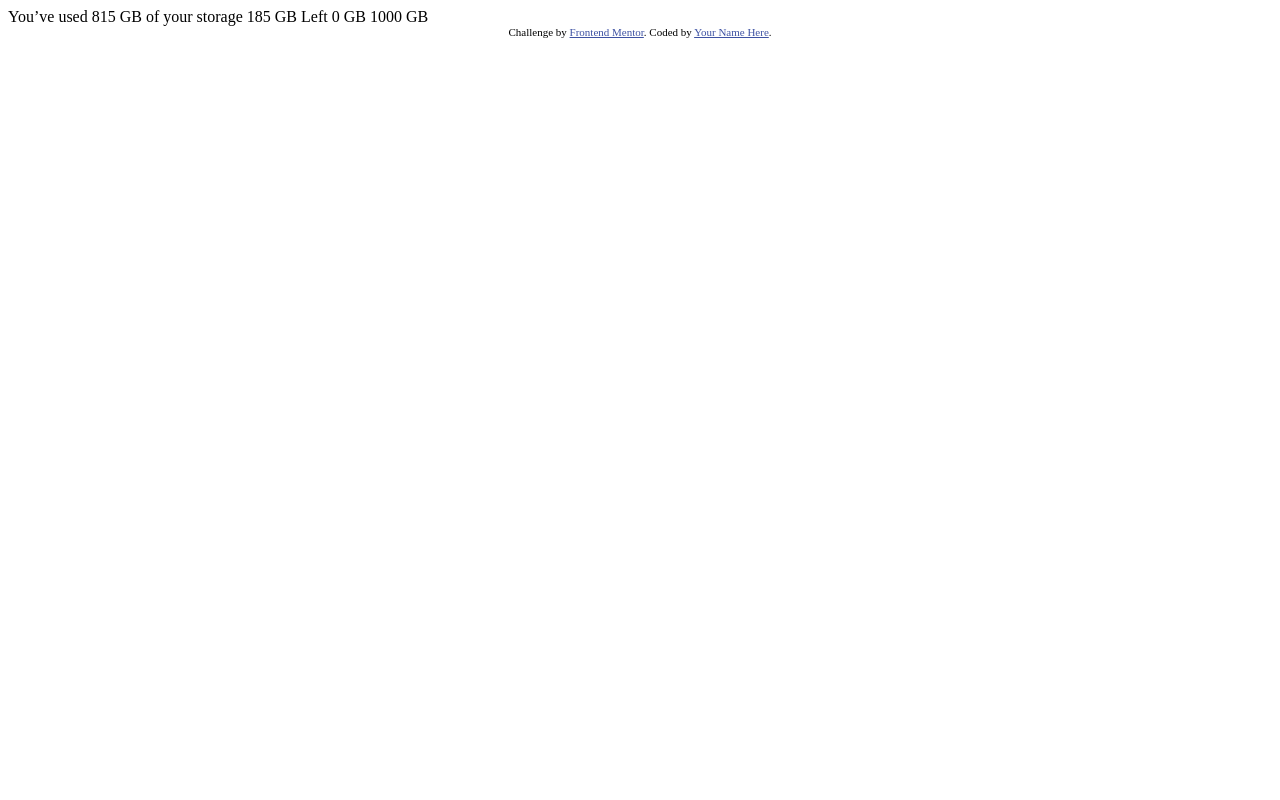
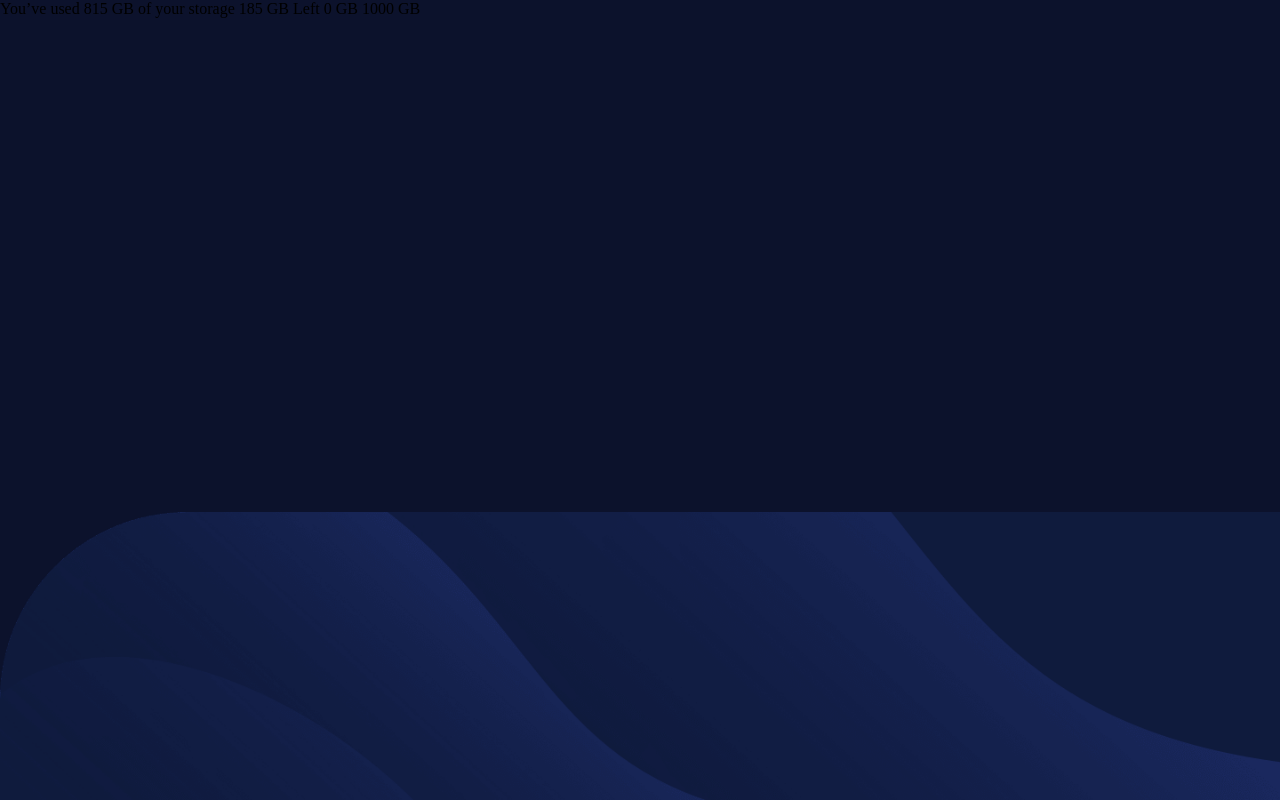
Before and after one commit to giorgi-gagnidze/fylo-data-storage-component-master, a plain HTML site: page index.html in a window 1280 px wide. Drawn offline with Linux system fonts and the light colour scheme.

Commit message:
Add style and font link, reset some styles, add background color and image

```diff
--- /dev/null
+++ b/CSS/style.css
@@ -0,0 +1,21 @@
+* {
+  margin: 0;
+  padding: 0;
+  box-sizing: border-box;
+}
+
+:root {
+  --pale-blue: hsl(243, 100%, 93%);
+  --grayish-blue: hsl(229, 7%, 55%);
+  --dark-blue: hsl(228, 56%, 26%);
+  --very-dark-blue: hsl(229, 57%, 11%);
+}
+
+body {
+  min-height: 100vh;
+  background-color: var(--very-dark-blue);
+  background-image: url(../images/bg-desktop.png);
+  background-repeat: no-repeat;
+  background-size: 100%;
+  background-position: 100% 120%;
+}
--- a/index.html
+++ b/index.html
@@ -1,31 +1,25 @@
 <!DOCTYPE html>
 <html lang="en">
-<head>
-  <meta charset="UTF-8">
-  <meta name="viewport" content="width=device-width, initial-scale=1.0"> <!-- displays site properly based on user's device -->
+  <head>
+    <meta charset="UTF-8" />
+    <meta name="viewport" content="width=device-width, initial-scale=1.0" />
+    <!-- displays site properly based on user's device -->
 
-  <link rel="icon" type="image/png" sizes="32x32" href="./images/favicon-32x32.png">
+    <link
+      rel="icon"
+      type="image/png"
+      sizes="32x32"
+      href="./images/favicon-32x32.png"
+    />
+    <link
+      href="https://fonts.googleapis.com/css2?family=Barlow+Semi+Condensed:wght@500;600&family=Raleway:wght@400;700&display=swap"
+      rel="stylesheet"
+    />
+    <link rel="stylesheet" href="./CSS/style.css" />
 
-  <title>Frontend Mentor | Fylo data storage component</title>
-
-  <!-- Feel free to remove these styles or customise in your own stylesheet 👍 -->
-  <style>
-    .attribution { font-size: 11px; text-align: center; }
-    .attribution a { color: hsl(228, 45%, 44%); }
-  </style>
-</head>
-<body>
-
-  You’ve used 815 GB of your storage
-
-  185 GB Left
-
-  0 GB
-  1000 GB
-
-  <div class="attribution">
-    Challenge by <a href="https://www.frontendmentor.io?ref=challenge" target="_blank">Frontend Mentor</a>.
-    Coded by <a href="#">Your Name Here</a>.
-  </div>
-</body>
+    <title>Fylo data storage component</title>
+  </head>
+  <body>
+    You’ve used 815 GB of your storage 185 GB Left 0 GB 1000 GB
+  </body>
 </html>
```
